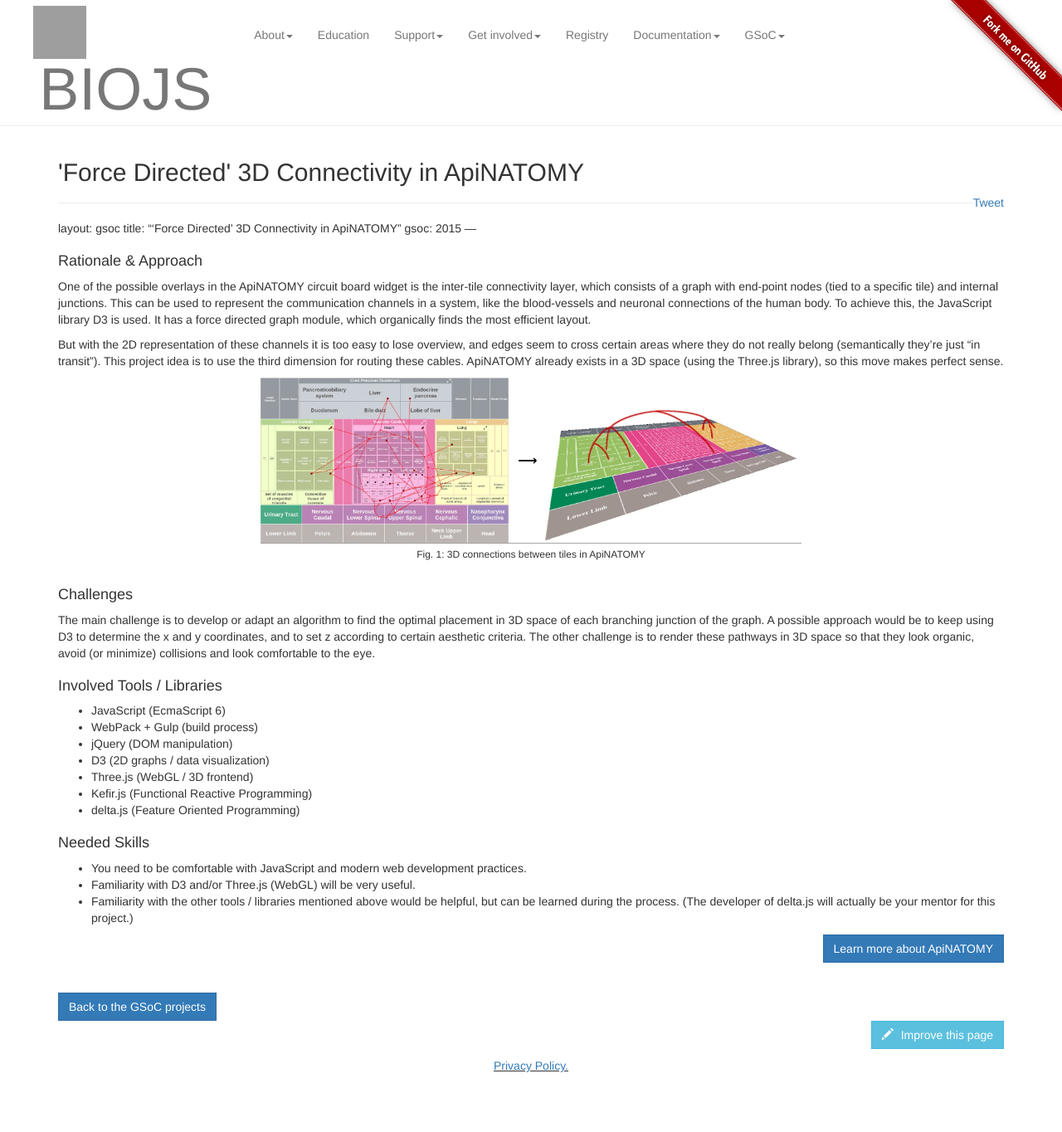
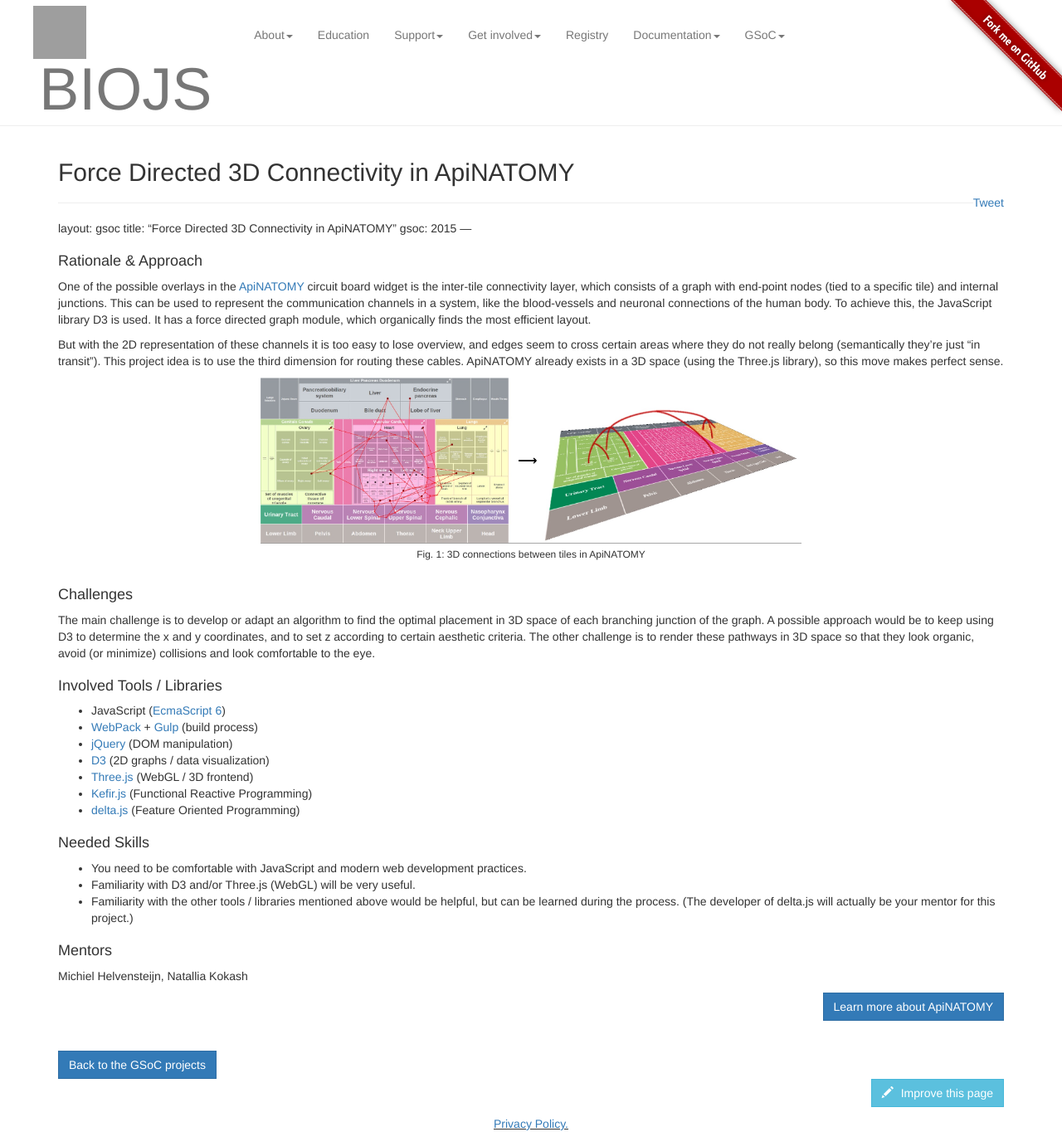
Before and after one commit to biojs/biojs.net, a Jekyll site: the page built from gsoc/2015/projects/force_directed_apinatomy.md, in a window 1280 px wide. Shown: the whole page at 83% size. Built offline with Jekyll 4.4.1, drawn with Linux system fonts in a browser that asks for light colours; nearby versions of some CDN libraries; comment, search, counter and statistics services are not loaded; before the commit the page ends 1294 px from its top, so only the background shows below that; some of the changed lines change nothing that is shown; grey boxes are pictures that could not be loaded.

Commit message:
simplified title, added hyperlinks + mentors

```diff
--- a/gsoc/2015/projects/force_directed_apinatomy.md
+++ b/gsoc/2015/projects/force_directed_apinatomy.md
@@ -1,13 +1,13 @@
 ---
 layout: gsoc
-title: "'Force Directed' 3D Connectivity in ApiNATOMY"
+title: "Force Directed 3D Connectivity in ApiNATOMY"
 gsoc: 2015
 ---
 
 Rationale & Approach
 --------------------
 
-One of the possible overlays in the ApiNATOMY circuit board widget is the inter-tile connectivity layer, which consists of a graph with end-point nodes (tied to a specific tile) and internal junctions. This can be used to represent the communication channels in a system, like the blood-vessels and neuronal connections of the human body. To achieve this, the JavaScript library D3 is used. It has a force directed graph module, which organically finds the most efficient layout.
+One of the possible overlays in the [ApiNATOMY](http://www.apinatomy.org) circuit board widget is the inter-tile connectivity layer, which consists of a graph with end-point nodes (tied to a specific tile) and internal junctions. This can be used to represent the communication channels in a system, like the blood-vessels and neuronal connections of the human body. To achieve this, the JavaScript library D3 is used. It has a force directed graph module, which organically finds the most efficient layout.
 
 But with the 2D representation of these channels it is too easy to lose overview, and edges seem to cross certain areas where they do not really belong (semantically they're just "in transit"). This project idea is to use the third dimension for routing these cables. ApiNATOMY already exists in a 3D space (using the Three.js library), so this move makes perfect sense.
 
@@ -25,13 +25,13 @@
 Involved Tools / Libraries
 ---------------------------
 
-* JavaScript (EcmaScript 6)
-* WebPack + Gulp (build process)
-* jQuery (DOM manipulation)
-* D3 (2D graphs / data visualization)
-* Three.js (WebGL / 3D frontend)
-* Kefir.js (Functional Reactive Programming)
-* delta.js (Feature Oriented Programming)
+* JavaScript ([EcmaScript 6](https://github.com/lukehoban/es6features))
+* [WebPack](http://webpack.github.io/) + [Gulp](http://gulpjs.com/) (build process)
+* [jQuery](http://jquery.com/) (DOM manipulation)
+* [D3](http://d3js.org/) (2D graphs / data visualization)
+* [Three.js](http://threejs.org/) (WebGL / 3D frontend)
+* [Kefir.js](https://pozadi.github.io/kefir/) (Functional Reactive Programming)
+* [delta.js](https://github.com/mhelvens/delta.js) (Feature Oriented Programming)
 
 Needed Skills
 -------------
@@ -40,5 +40,10 @@
 * Familiarity with D3 and/or Three.js (WebGL) will be very useful.
 * Familiarity with the other tools / libraries mentioned above would be helpful, but can be learned during the process. (The developer of delta.js will actually be your mentor for this project.)
 
+Mentors
+-------
+
+Michiel Helvensteijn, Natallia Kokash
+
 <a target="_blank" class="btn btn-primary pull-right" href="{{ site.baseurl }}gsoc/2015/projects/apinatomy.html">Learn more about ApiNATOMY</a>
 <br>
```
